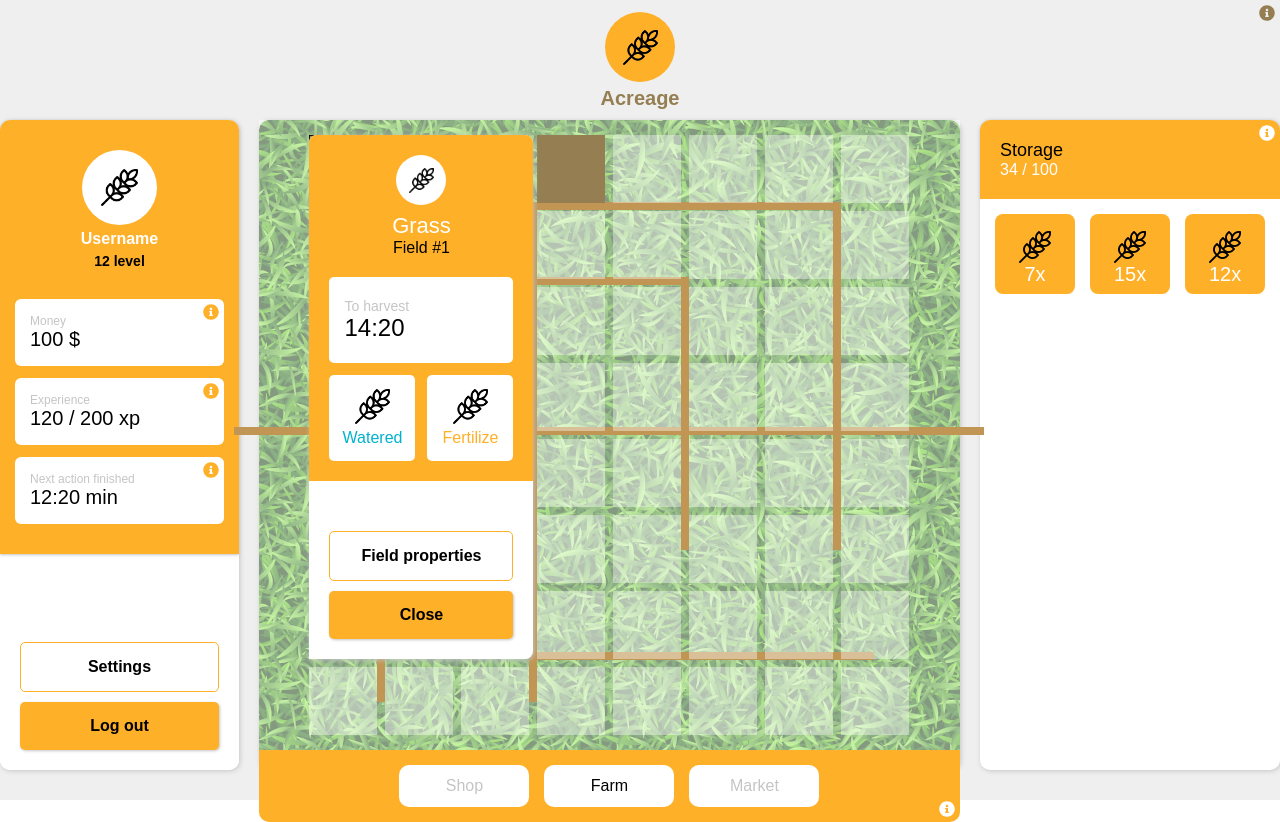
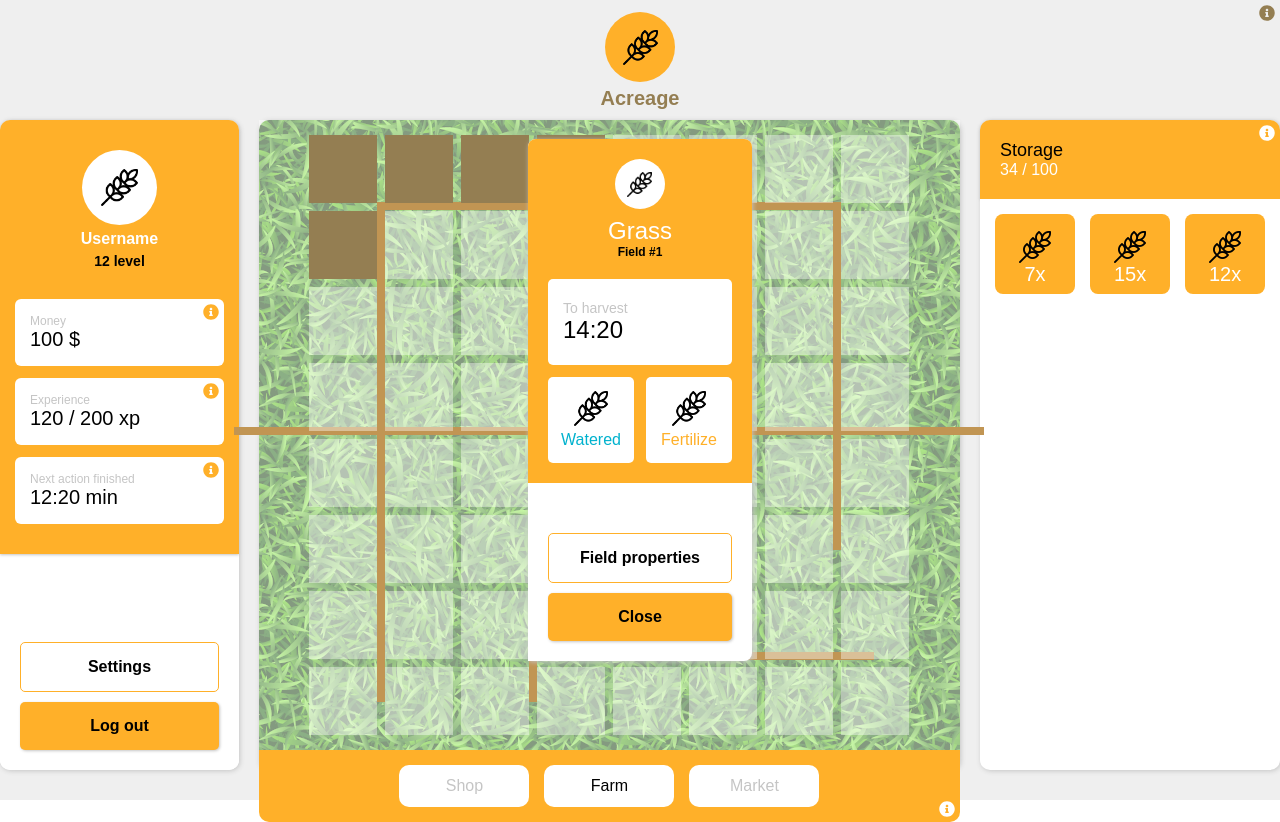
Before and after one commit to karoljurczynski/acreage, a React (Create React App) app: page / in a window 1280 px wide. Both pictures are taken after a click on the button 343 px from the left and 169 px from the top of the page. Built offline with nearby package versions, Linux system fonts and the light colour scheme.

Commit message:
Field menu keyboard usage improved

```diff
--- a/src/components/App/AppStyles.tsx
+++ b/src/components/App/AppStyles.tsx
@@ -2,6 +2,7 @@ import styled from 'styled-components';
 import colorList from '../../config/colorList';
 
 export const Wrapper = styled.div`
+  position: relative;
   display: flex;
   flex-direction: column;
   align-items: center;
@@ -9,6 +10,7 @@ export const Wrapper = styled.div`
   background: ${ colorList.backgroundGray };
   width: 100vw;
   height: 100vh;
+  z-index: 1;
 `;
 
 export const Container = styled.div`
--- /dev/null
+++ b/src/components/BackgroundCloser/BackgroundCloser.tsx
@@ -0,0 +1,16 @@
+import ReactDOM from 'react-dom';
+import { Wrapper } from './BackgroundCloserStyles';
+import { portal } from '../../config/StylesConfig';
+
+interface BackgroundCloserProps {
+  onClick: () => void;
+}
+
+const BackgroundCloser: React.FC<BackgroundCloserProps> = ({ onClick }) => {
+  return ReactDOM.createPortal (
+    <Wrapper onClick={ onClick }></Wrapper>
+    , portal
+  )
+}
+
+export default BackgroundCloser;
--- /dev/null
+++ b/src/components/BackgroundCloser/BackgroundCloserStyles.tsx
@@ -0,0 +1,10 @@
+import styled from 'styled-components';
+import colorList from '../../config/colorList';
+
+export const Wrapper = styled.div`
+  position: absolute;
+  top: 0;
+  left: 0;
+  width: 100vw;
+  height: 100vh;
+`;
--- a/src/components/Field/Field.tsx
+++ b/src/components/Field/Field.tsx
@@ -1,7 +1,8 @@
 import { FieldSegment } from './FieldStyles';
 import { FieldsPattern } from '../../config/fields';
-import { useState } from 'react';
+import { useState, useEffect } from 'react';
 import FieldMenu from '../FieldMenu/FieldMenu';
+import { portal } from '../../config/StylesConfig';
 
 interface FieldProps {
   fieldData: FieldsPattern;
@@ -13,6 +14,13 @@ const Field: React.FC<FieldProps> = ({ fieldData }) => {
   const handleFieldOnClick = () => {
     isFieldClicked ? setIsFieldClicked(false) : setIsFieldClicked(true);
   }
+
+  useEffect(() => {
+    isFieldClicked ? portal.style.zIndex = "1" : portal.style.zIndex = "-1";
+
+    return () => { portal.style.zIndex = "-1" };
+
+  }, [ isFieldClicked ]);
 
   return (
     <>
--- a/src/components/FieldMenu/FieldMenu.tsx
+++ b/src/components/FieldMenu/FieldMenu.tsx
@@ -10,10 +10,14 @@ import {
   BottomSection
 } from './FieldMenuStyles';
 
+import { useEffect } from 'react';
+import ReactDOM from 'react-dom';
 import FieldMenuButton from '../FieldMenuButton/FieldMenuButton';
+import BackgroundCloser from '../BackgroundCloser/BackgroundCloser';
 import { FieldsPattern } from '../../config/fields';
 import logo from '../../images/logo.png';
 import LargeButton from '../LargeButton/LargeButton';
+import { root, portal } from '../../config/StylesConfig';
 
 interface FieldMenuProps {
   closeFieldMenu: () => void;
@@ -21,7 +25,6 @@ interface FieldMenuProps {
 }
 
 const FieldMenu: React.FC<FieldMenuProps> = ({ closeFieldMenu, fieldData }) => {
-
   const getFieldMenuName = (): string => {
     if (fieldData.isFieldBought) {
       if (fieldData.cropProps.cropType && fieldData.cropProps.cropType !== "Building" )
@@ -35,22 +38,21 @@ const FieldMenu: React.FC<FieldMenuProps> = ({ closeFieldMenu, fieldData }) => {
       return "Not owned"
   }
 
-  const selectButtons = (): JSX.Element[] | undefined => {
-
+  const selectButtons = (): JSX.Element[] => {
     if (fieldData.isFieldBought) {
       if (fieldData.cropProps.cropType && fieldData.cropProps.cropType !== "Building") {
         if (fieldData.cropProps.isReadyToHarvest) {
           return [
-            <FieldMenuButton size="full" textContent="Harvest" margin="0 0 12px 0" primary />,
-            <FieldMenuButton size="half" textContent={ fieldData.cropProps.isWatered ? "Watered" : "Water" } watered={ fieldData.cropProps.isWatered ? true : false } primary={ !fieldData.cropProps.isWatered ? true : false } margin="0 12px 0 0"  />,
+            <FieldMenuButton size="full" textContent="Harvest" primary />,
+            <FieldMenuButton size="half" textContent={ fieldData.cropProps.isWatered ? "Watered" : "Water" } watered={ fieldData.cropProps.isWatered ? true : false } primary={ !fieldData.cropProps.isWatered ? true : false } />,
             <FieldMenuButton size="half" textContent={ fieldData.cropProps.isFertilized ? "Fertilized" : "Fertilize" } fertilized={ fieldData.cropProps.isFertilized ? true : false } primary={ !fieldData.cropProps.isFertilized ? true : false } />
           ];
+        }
 
-        }
         else {
           return [
-            <FieldMenuButton size="full" buttonFor="Time" textContent="14:20" margin="0 0 12px 0" />,
-            <FieldMenuButton size="half" textContent={ fieldData.cropProps.isWatered ? "Watered" : "Water" } watered={ fieldData.cropProps.isWatered ? true : false } primary={ !fieldData.cropProps.isWatered ? true : false } margin="0 12px 0 0" />,
+            <FieldMenuButton size="full" buttonFor="Time" textContent="14:20" />,
+            <FieldMenuButton size="half" textContent={ fieldData.cropProps.isWatered ? "Watered" : "Water" } watered={ fieldData.cropProps.isWatered ? true : false } primary={ !fieldData.cropProps.isWatered ? true : false } />,
             <FieldMenuButton size="half" textContent={ fieldData.cropProps.isFertilized ? "Fertilized" : "Fertilize" } fertilized={ fieldData.cropProps.isFertilized ? true : false } primary={ !fieldData.cropProps.isFertilized ? true : false } />
           ];
         }
@@ -58,16 +60,16 @@ const FieldMenu: React.FC<FieldMenuProps> = ({ closeFieldMenu, fieldData }) => {
 
       if (fieldData.cropProps.cropType && fieldData.cropProps.cropType === "Building") {
         return [
-          <FieldMenuButton size="half" textContent="Upgrade" margin="0 12px 12px 0" primary />,
-          <FieldMenuButton size="half" textContent="Destroy" margin="0 0 12px 0" />,
+          <FieldMenuButton size="half" textContent="Upgrade" primary />,
+          <FieldMenuButton size="half" textContent="Destroy" />,
           <FieldMenuButton size="full" buttonFor="Barn" textContent="100" />
         ];
       }
 
       else {
         return [
-          <FieldMenuButton size="half" textContent="Plant" margin="0 12px 12px 0" primary />,
-          <FieldMenuButton size="half" textContent="Build" margin="0 0 12px 0" primary />,
+          <FieldMenuButton size="half" textContent="Plant" primary />,
+          <FieldMenuButton size="half" textContent="Build" primary />,
           <FieldMenuButton size="full" textContent="Sell this field" />
         ];
       }
@@ -78,7 +80,20 @@ const FieldMenu: React.FC<FieldMenuProps> = ({ closeFieldMenu, fieldData }) => {
     }
   }
 
-  return (
+  // DISABLES BUTTONS AFTER MOUNTING FIELD MENU
+  useEffect(() => {
+    const rootElementButtons: NodeListOf<HTMLButtonElement> = root.querySelectorAll("button");
+    rootElementButtons.forEach(( button: HTMLButtonElement ) => button.disabled = true );
+
+    return () => {
+      rootElementButtons.forEach(( button: HTMLButtonElement ) => button.disabled = false );
+    };
+
+  }, []);
+
+  return ReactDOM.createPortal (
+    <>
+    <BackgroundCloser onClick={ closeFieldMenu } />
     <Wrapper>
 
       <TopSection>
@@ -100,6 +115,8 @@ const FieldMenu: React.FC<FieldMenuProps> = ({ closeFieldMenu, fieldData }) => {
       </BottomSection>
 
     </Wrapper>
+    </>,
+    portal
   )
 }
 
--- a/src/components/FieldMenu/FieldMenuStyles.tsx
+++ b/src/components/FieldMenu/FieldMenuStyles.tsx
@@ -1,16 +1,11 @@
 import styled from 'styled-components';
 import colorList from '../../config/colorList';
 
-interface ButtonsProps {
-  buttonType: "time" | "water" | "fertilizer";
-}
-
-export const Heading = styled.h1`
-  color: ${ colorList.black };
-`;
-
 export const Wrapper = styled.div`
-  position: absolute;
+  position: relative;
+  top: 50%;
+  left: 50%;
+  transform: translate(-50%, -50%);
   display: flex;
   flex-direction: column;
   align-items: center;
@@ -18,7 +13,7 @@ export const Wrapper = styled.div`
   border-radius: 8px 8px 8px 0;
   width: 224px;
   background-color: ${colorList.white};
-  z-index: 2;
+  z-index: 0;
   box-shadow: 1px 1px 5px #c5c5c5;
 `;
 
@@ -34,12 +29,10 @@ export const TopSection = styled.section`
 `;
 
 export const Main = styled.main`
-  display: flex;
+  display: grid;
+  grid-template-columns: 1fr 1fr;
+  grid-gap: 12px;
   width: 100%;
-  flex-direction: row;
-  align-items: flex-start;
-  justify-content: flex-start;
-  flex-wrap: wrap;
   margin-top: 20px;
 `;
 
@@ -54,7 +47,6 @@ export const HeadingContainer = styled.section`
   flex-direction: column;
   align-items: center;
   justify-content: flex-start;
-
 `;
 
 export const CropImageContainer = styled.picture`
@@ -77,10 +69,11 @@ export const CropImage = styled.img`
 export const Name = styled.h3`
   margin-top: 8px;
   color: ${ colorList.white };
-  font-size: 22px;
+  font-size: 24px;
 `;
 
 export const FieldNumber = styled.p`
   color: ${ colorList.black };
-  font-size: 16px;
+  font-weight: bold;
+  font-size: 12px;
 `;
--- a/src/components/FieldMenuButton/FieldMenuButton.tsx
+++ b/src/components/FieldMenuButton/FieldMenuButton.tsx
@@ -5,14 +5,13 @@ interface FieldMenuButtonProps {
   size: "half" | "full";
   buttonFor?: "Time" | "Barn";
   textContent: string;
-  margin?: string;
   primary?: boolean;
   failed?: boolean;
   watered?: boolean;
   fertilized?: boolean;
 }
 
-const FieldMenuButton: React.FC<FieldMenuButtonProps> = ({ size, buttonFor, textContent, margin, primary, failed, watered, fertilized }) => {
+const FieldMenuButton: React.FC<FieldMenuButtonProps> = ({ size, buttonFor, textContent, primary, failed, watered, fertilized }) => {
   const getButtonHeading = (): string => {
     if (buttonFor === "Time")
       return "To harvest";
@@ -25,8 +24,7 @@ const FieldMenuButton: React.FC<FieldMenuButtonProps> = ({ size, buttonFor, text
   return (
     <Button
       size={ size }
-      buttonFor={ buttonFor }
-      margin={ margin }>
+      buttonFor={ buttonFor }>
       { buttonFor && <ButtonHeading>{ getButtonHeading() }</ButtonHeading> }
       { !buttonFor && <ButtonIcon src={ logo }></ButtonIcon> }
       <ButtonTextContent primary={ primary } failed={ failed } watered={ watered } fertilized={ fertilized } size={ size } buttonFor={ buttonFor }>{ textContent }</ButtonTextContent>
--- a/src/components/FieldMenuButton/FieldMenuButtonStyles.tsx
+++ b/src/components/FieldMenuButton/FieldMenuButtonStyles.tsx
@@ -4,13 +4,11 @@ import colorList from '../../config/colorList';
 interface ButtonProps {
   size: "half" | "full";
   buttonFor?: "Time" | "Barn";
-  margin?: string;
 }
 
 interface TextContentProps {
   size: "half" | "full";
   buttonFor?: "Time" | "Barn";
-  color?: "primary" | "watered" | "fertilized" | "red";
   primary?: boolean;
   failed?: boolean;
   watered?: boolean;
@@ -24,13 +22,14 @@ export const Button = styled.button<ButtonProps>`
   flex-direction: column;
   align-items: center;
   justify-content: center;
-  width: 86px;
+  width: 1fr;
   height: 86px;
   border-radius: 5px;
   cursor: pointer;
 
   ${({ size }) => (size === "full") && `
-    width: 184px;
+    grid-column: 1 / 3;
+    width: 2fr;
   `};
 
   ${({ buttonFor }) => buttonFor && `
@@ -44,10 +43,6 @@ export const Button = styled.button<ButtonProps>`
       opacity: 0.65;
     }
   `};
-
-  ${({ margin }) => margin && `
-    margin: ${ margin };
-  `}
 `;
 
 export const ButtonHeading = styled.h4`
@@ -68,7 +63,7 @@ export const ButtonTextContent = styled.p<TextContentProps>`
   `};
 
   ${({ watered }) => watered && `
-  color: ${ colorList.blue };
+    color: ${ colorList.blue };
   `};
 
   ${({ fertilized }) => fertilized && `
--- a/src/config/StylesConfig.tsx
+++ b/src/config/StylesConfig.tsx
@@ -1,6 +1,8 @@
 import { createGlobalStyle } from 'styled-components';
 import colorList from './colorList';
 
+export const root = document.querySelector("#root") as HTMLElement;
+export const portal = document.querySelector("#portal") as HTMLElement;
 const StylesConfig = createGlobalStyle`
   @import url('https://fonts.googleapis.com/css2?family=Amaranth:ital,wght@0,400;0,700;1,400;1,700&display=swap');
 
@@ -21,10 +23,11 @@ const StylesConfig = createGlobalStyle`
 
   #portal {
     position: absolute;
-    top: 50%;
-    left: 50%;
-    transform: translate(-50%, -50%);
-    z-index: 1;
+    width: 100vw;
+    height: 100vh;
+    top: 0;
+    left: 0;
+    z-index: -1;
   }
 `;
 
```
